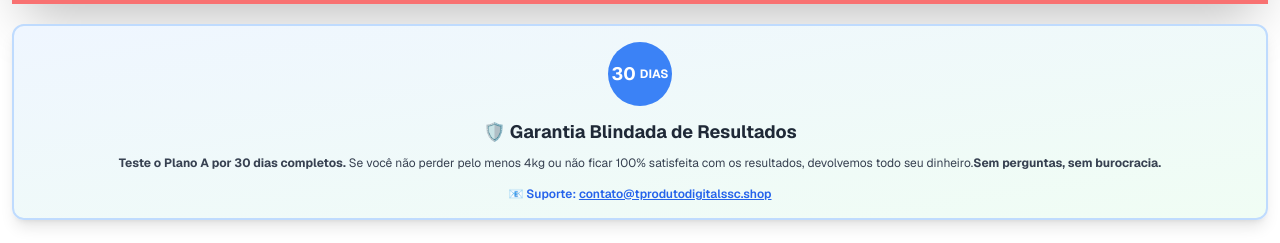
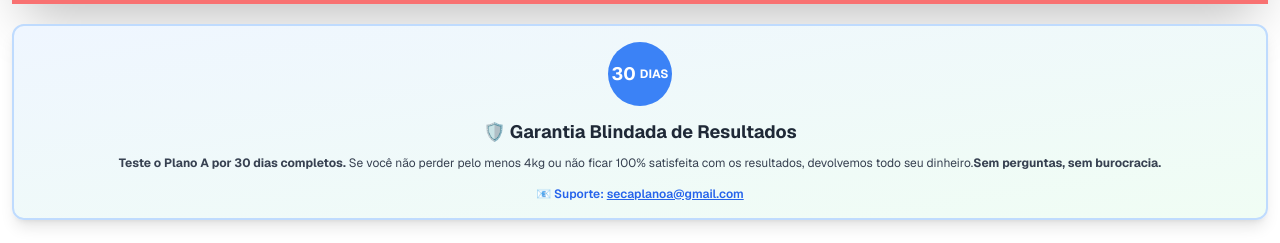
Before and after one commit to tubaina-max/jejum-quiz--1-, a Next.js app: page /results in a window 1280 px wide. Shown: the part 3452-3695 px from the top of the page. Built offline with nearby package versions, Linux system fonts and the light colour scheme.

Commit message:
Update page.tsx

```diff
--- a/app/results/page.tsx
+++ b/app/results/page.tsx
@@ -445,8 +445,8 @@ export default function ResultsPage() {
               <strong>Sem perguntas, sem burocracia.</strong>
             </p>
             <p className="text-blue-600 text-xs font-semibold">
-              📧 Suporte: <a href="mailto:contato@tprodutodigitalssc.shop" className="underline">
-                contato@tprodutodigitalssc.shop
+              📧 Suporte: <a href="mailto:secaplanoa@gmail.com" className="underline">
+                secaplanoa@gmail.com
               </a>
             </p>
           </div>
```
